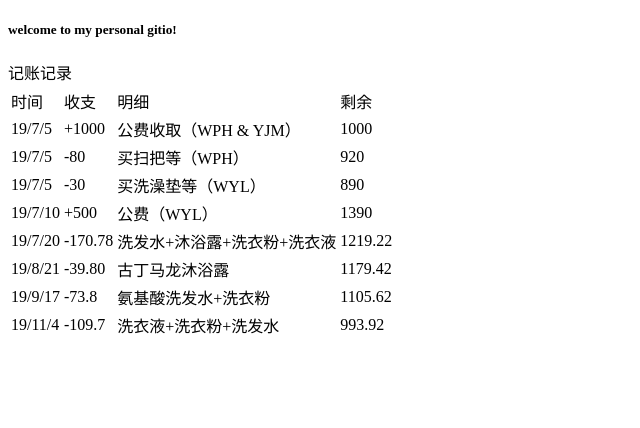
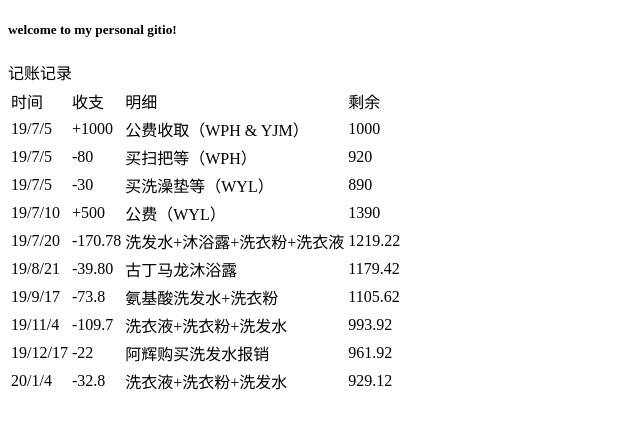
Before and after one commit to HUTchengxi/HUTchengxi.github.io, a plain HTML site: page index.html in a window 1280 px wide. Shown: the whole page, without its empty margins (0-640 px from the left). Drawn offline with Linux system fonts and the light colour scheme.

Commit message:
Update index.html

```diff
--- a/index.html
+++ b/index.html
@@ -65,6 +65,18 @@
         <td>洗衣液+洗衣粉+洗发水</td>
         <td>993.92</td>
     </tr>
+    <tr>
+        <td>19/12/17</td>
+        <td>-22</td>
+        <td>阿辉购买洗发水报销</td>
+        <td>961.92</td>
+    </tr>
+    <tr>
+        <td>20/1/4</td>
+        <td>-32.8</td>
+        <td>洗衣液+洗衣粉+洗发水</td>
+        <td>929.12</td>
+    </tr>
     </tbody>
 </table>
 </body>
```
